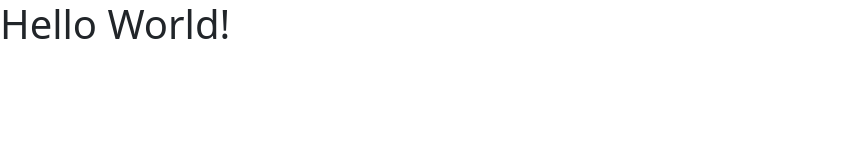
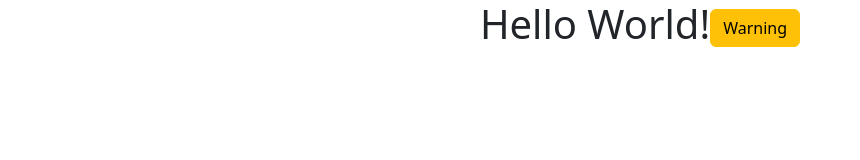
Before and after one commit to SandroCrisAraujo/bootstrap, a plain HTML site: page index.html in a window 1280 px wide. Shown: the whole page, without its empty margins (0-860 px from the left). Drawn offline with nearby package versions, Linux system fonts and the light colour scheme.

Commit message:
Adicionando espaçamento e botão

```diff
--- a/index.html
+++ b/index.html
@@ -9,7 +9,14 @@
 </head>
 <body>
 
-    <h1>Hello World!</h1>
+    <div class="d-flex justify-content-center d-flex align-items-center">
+
+        <h1>Hello World!</h1>
+
+        <button type="button" class="btn btn-warning">Warning</button>
+
+    </div>
+
 
 
     <script src="https://cdn.jsdelivr.net/npm/bootstrap@5.3.0/dist/js/bootstrap.bundle.min.js" integrity="sha384-geWF76RCwLtnZ8qwWowPQNguL3RmwHVBC9FhGdlKrxdiJJigb/j/68SIy3Te4Bkz" crossorigin="anonymous"></script>
```
